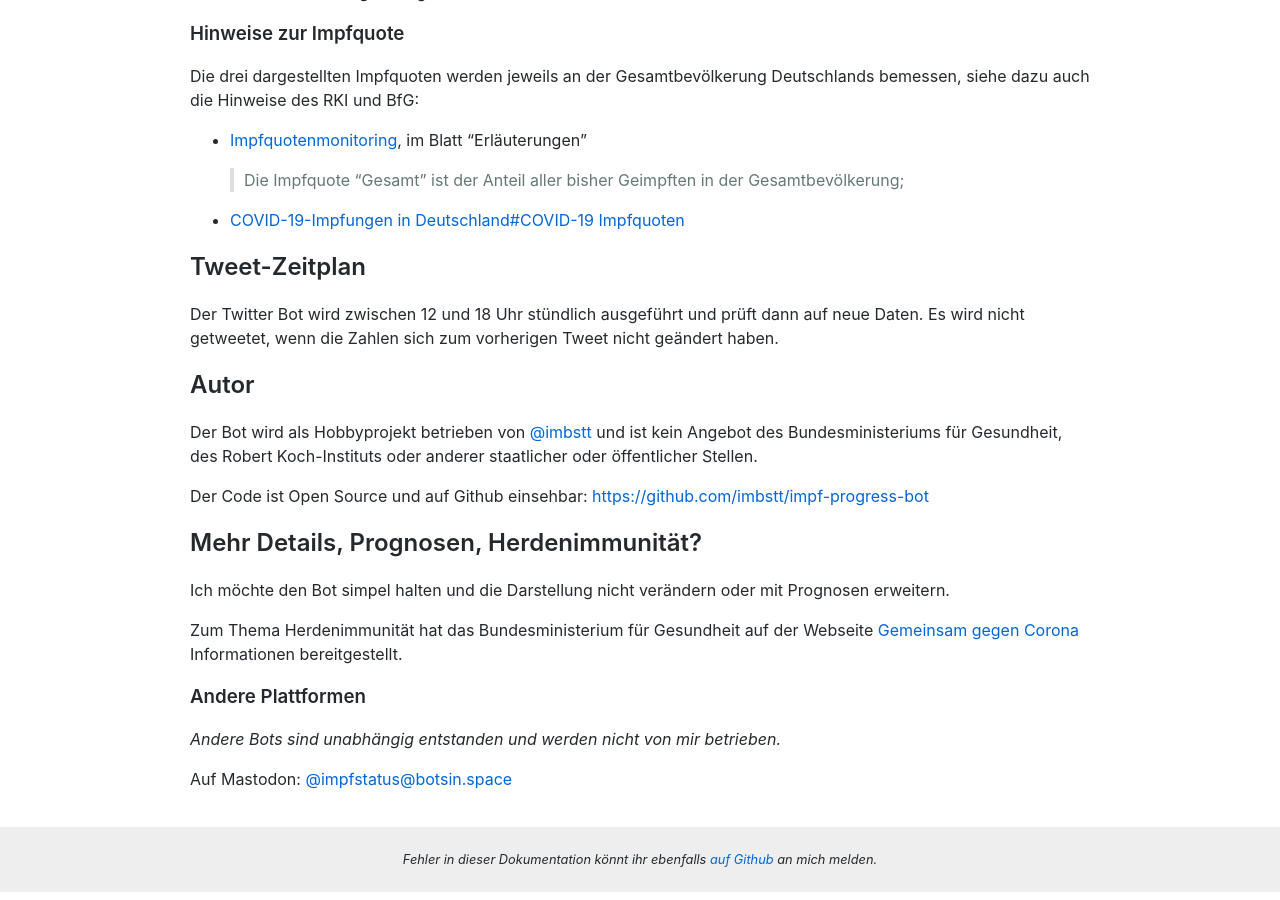
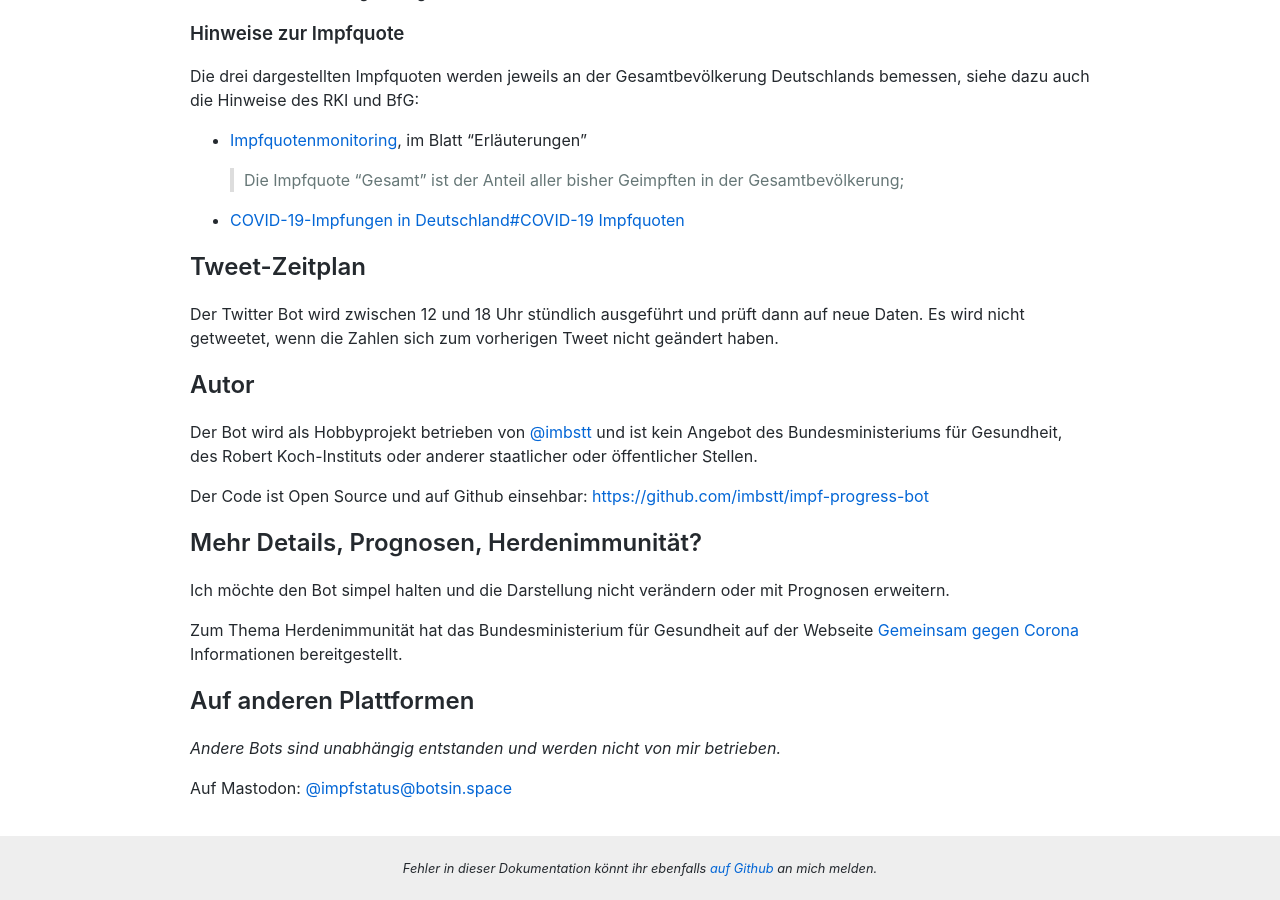
Before and after one commit to imbstt/impf-progress-bot, a Jekyll site: the page built from index.md, in a window 1280 px wide and 900 px high, scrolled down 928 px. Built offline with Jekyll 4.4.1, drawn with Linux system fonts in a browser that asks for light colours; comment, search, counter and statistics services are not loaded.

Commit message:
Update index.md

```diff
--- a/index.md
+++ b/index.md
@@ -43,7 +43,7 @@ Ich möchte den Bot simpel halten und die Darstellung nicht verändern oder mit
 
 Zum Thema Herdenimmunität hat das Bundesministerium für Gesundheit auf der Webseite [Gemeinsam gegen Corona](https://www.zusammengegencorona.de/impfen/logistik-und-recht/impfquote/#id-62eceedb-5921-54a8-94dc-c1e162c8ff46) Informationen bereitgestellt.
 
-### Andere Plattformen
+## Auf anderen Plattformen
 
 *Andere Bots sind unabhängig entstanden und werden nicht von mir betrieben.*
 
```
